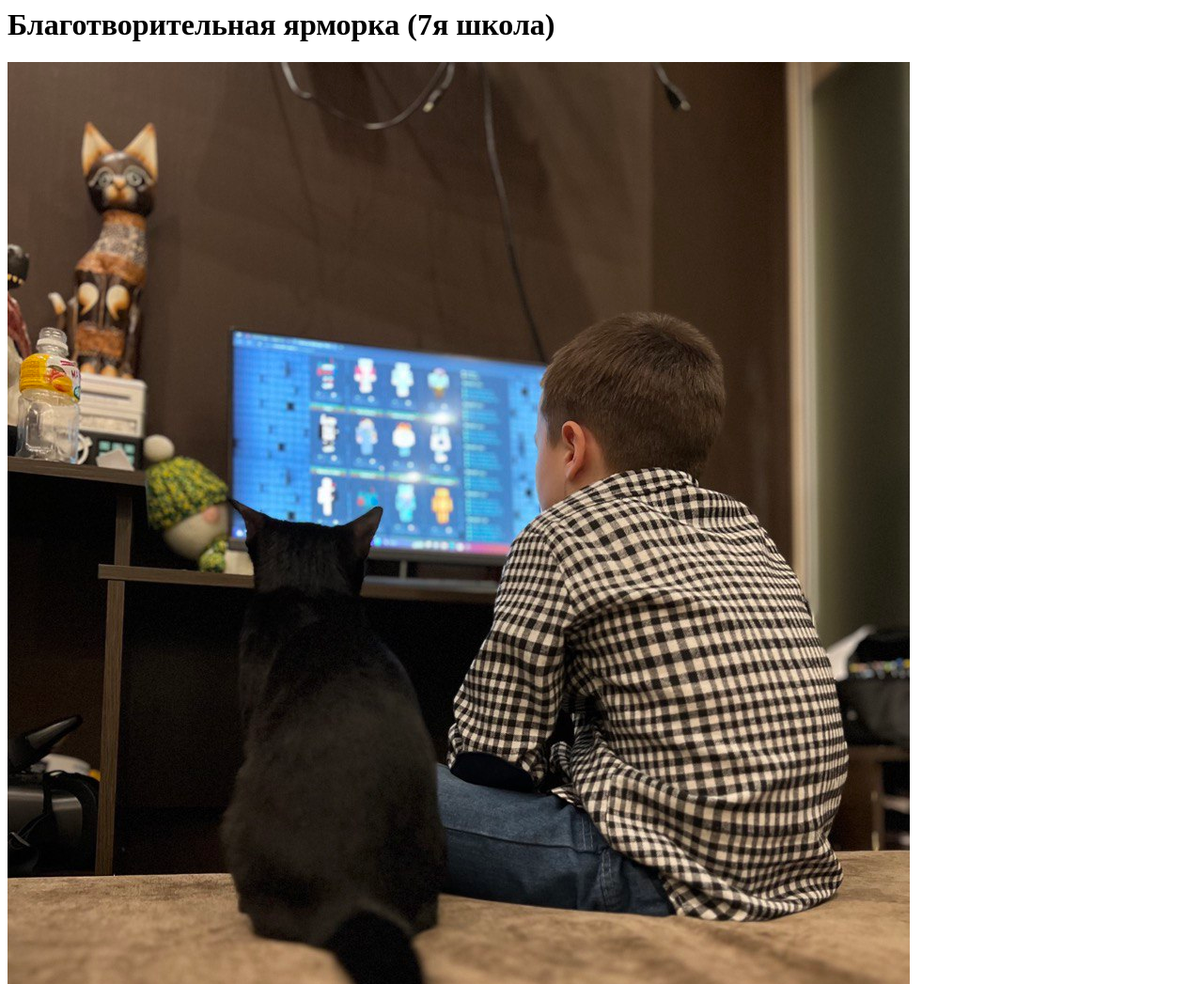
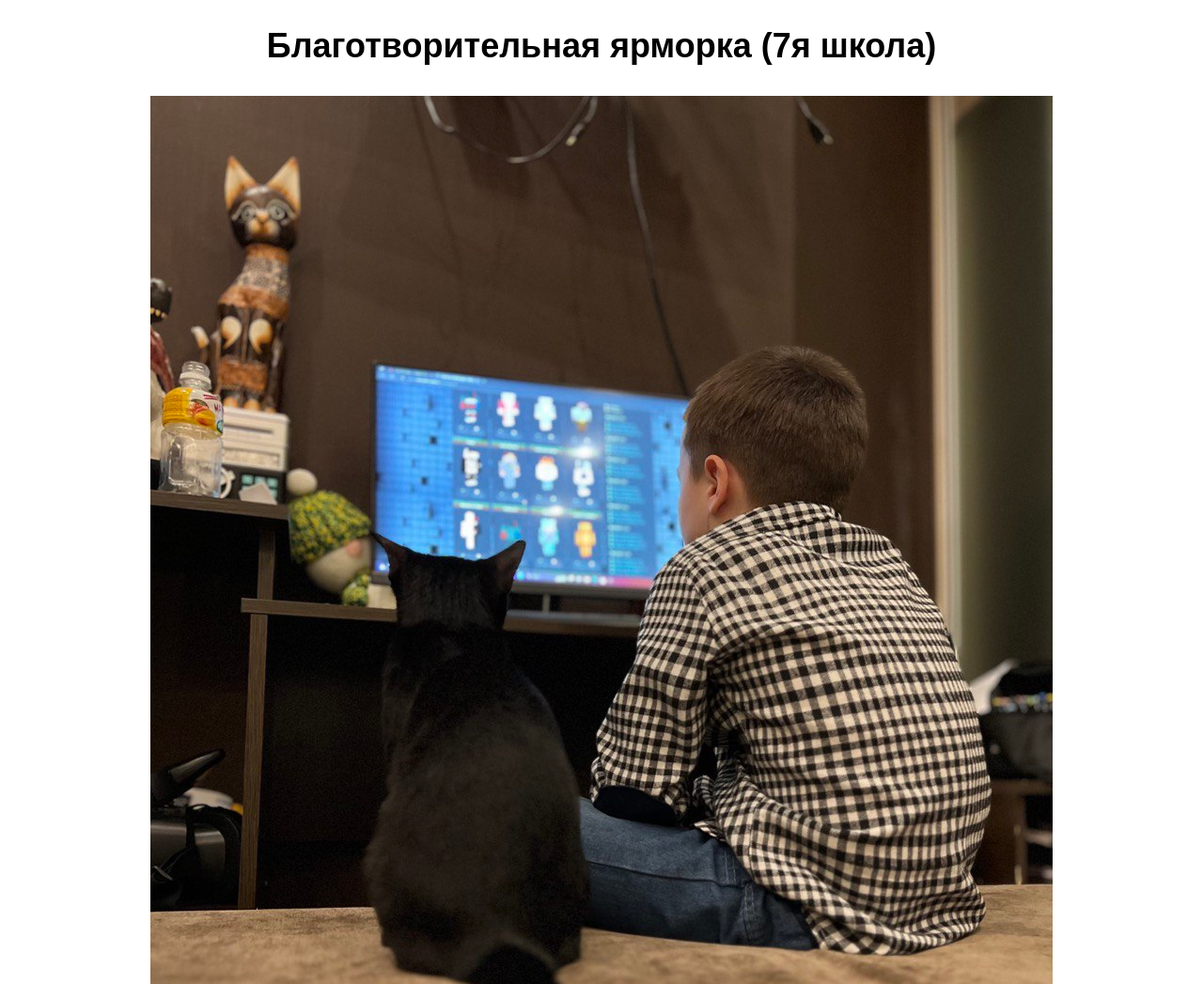
Before and after one commit to TimofeyKirin/sales, a plain HTML site: page index.html in a window 1280 px wide. Shown: the top 1047 px of the page at 94% size. Drawn offline with Linux system fonts and the light colour scheme.

Commit message:
Update index.html

```diff
--- a/index.html
+++ b/index.html
@@ -1,14 +1,34 @@
-<html>
-  <head>
+<html lang="ru">
+
+<head>
+    <meta charset="UTF-8">
+    <meta name="viewport" content="width=device-width, initial-scale=1.0">
     <title>Благотворительная ярморка (7я школа)</title>
     <style>
-      font: 1.2em "Fira Sans", sans-serif;
+        body {
+            font-family: Arial, sans-serif;
+            font-size: 24px;
+            line-height: 1.6;
+            margin: 0;
+            padding: 20px;
+            text-align: center;
+        }
+
+        h1 {
+            font-size: 36px;
+        }
+
+        p {
+            margin-bottom: 20px;
+        }
     </style>
-  </head>
-  <body>
+</head>
+
+<body>
     <h1>Благотворительная ярморка (7я школа)</h1>
 
-    <img src="tima_magic.jpeg"/>
+
+  <img src="tima_magic.jpeg"/>
 
     <p>
     Привет, меня зовут Тима и со мной мой магический кот Magic. Мы подготовили специальную серию товара, которая сегодня только сегодня исполняет все ваши заветные желания. Мы продаем волшебные пончики. Они не только сладкие, но и является точным индикатором вашего дня. Выбираете пончик по душе и читайте, что вас ждёт.
@@ -22,6 +42,6 @@
 
 
     <img src="2.jpeg"/>
-  </body>
+</body>
 
 </html>
```
